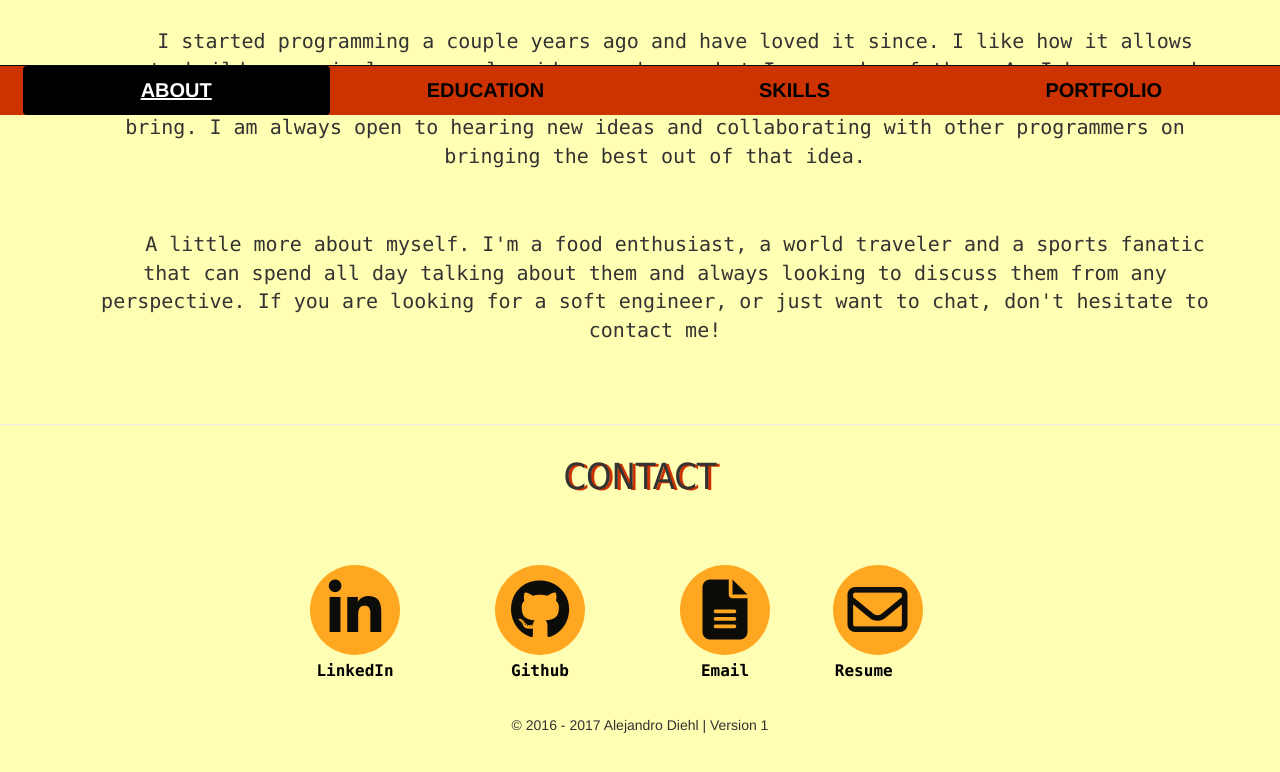
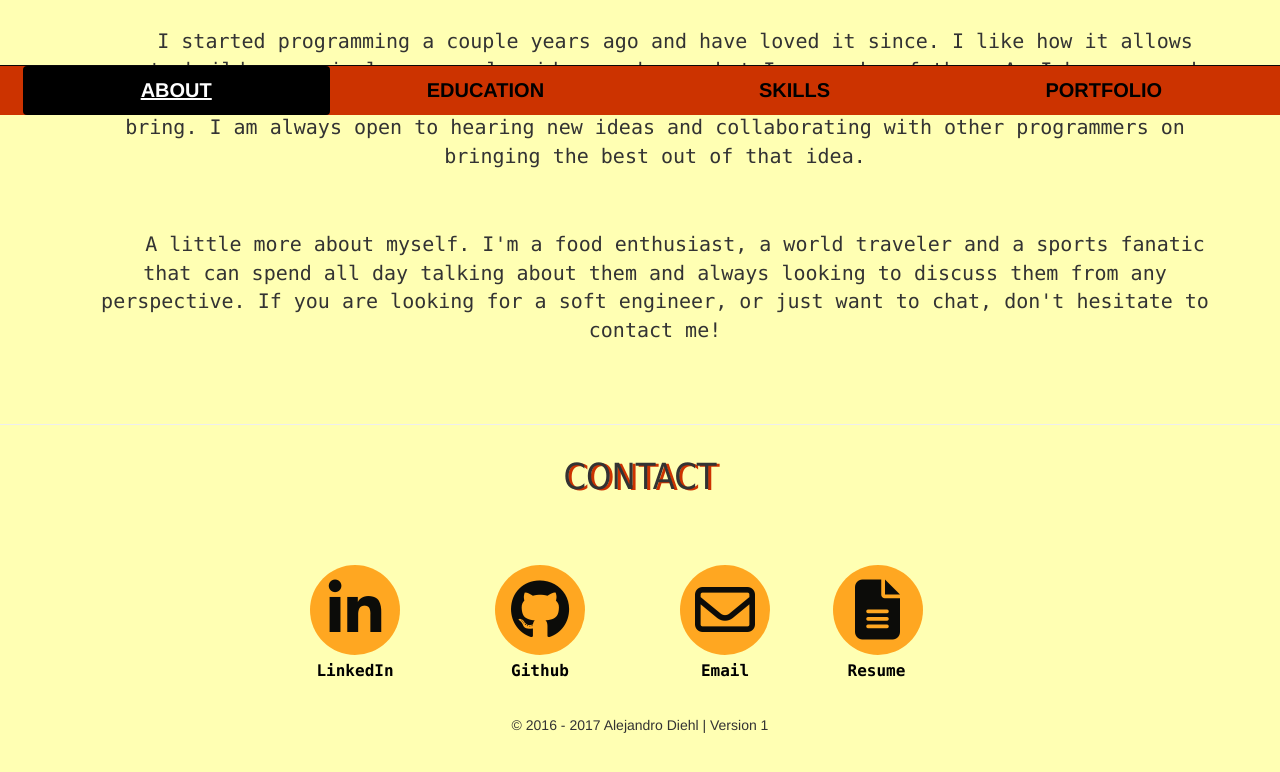
Before and after one commit to therealdealmeal/portfolio_site, a website: page index.html in a window 1280 px wide. Shown: the part 685-1457 px from the top of the page. Drawn offline with Linux system fonts and the light colour scheme.

Commit message:
fixed icons again

```diff
--- a/css/index.css
+++ b/css/index.css
@@ -222,3 +222,7 @@ h1 {
 #copyrights {
   margin-top: 5px;
 }
+
+#resume-title {
+  margin-left: 15px;
+}
--- a/index.html
+++ b/index.html
@@ -238,11 +238,11 @@
           </div>
 
           <div class="col-sm-2">
-            <a href="mailto:mrdiehl91@gmail.com" target="_blank"><div id="email" class="social_media"><i class="fa fa-file-text" aria-hidden="true"></i></div><p class="contact-title">Email</p></a>
+            <a href="mailto:mrdiehl91@gmail.com" target="_blank"><div id="email" class="social_media"><i class="fa fa-envelope-o" aria-hidden="true"></i></div><p class="contact-title">Email</p></a>
           </div>
 
           <div class="col-sm-1">
-            <a href="https://drive.google.com/file/d/0B556Jg0t83QBTEo1eVp3OWNIYms/view?usp=sharing" target="_blank"><div id="resume" class="social_media"><i class="fa fa-envelope-o" aria-hidden="true"></i></div><p class="contact-title">Resume</p></a>
+            <a href="https://drive.google.com/file/d/0B556Jg0t83QBOWpYY3ptSktxaVE/view?usp=sharing" target="_blank"><div id="resume" class="social_media"><i class="fa fa-file-text" aria-hidden="true"></i></div><p class="contact-title" id="resume-title">Resume</p></a>
           </div>
         </div>
       </div>
```
Also changed, not shown: 2 other files.
